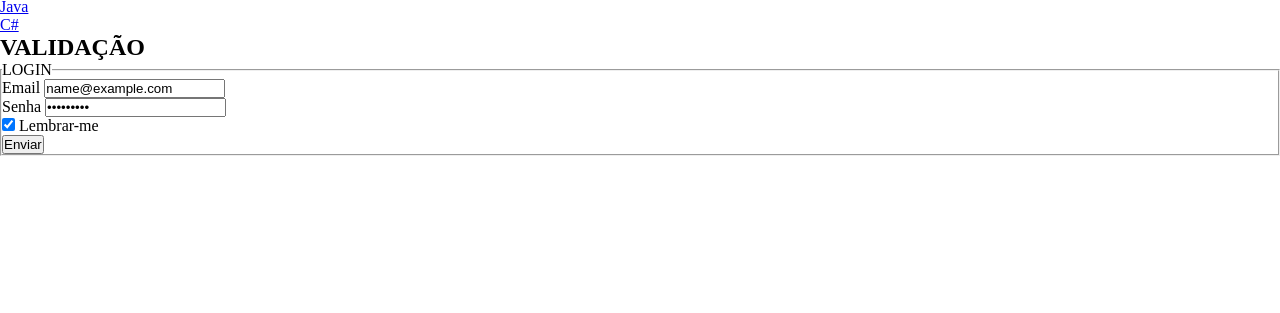
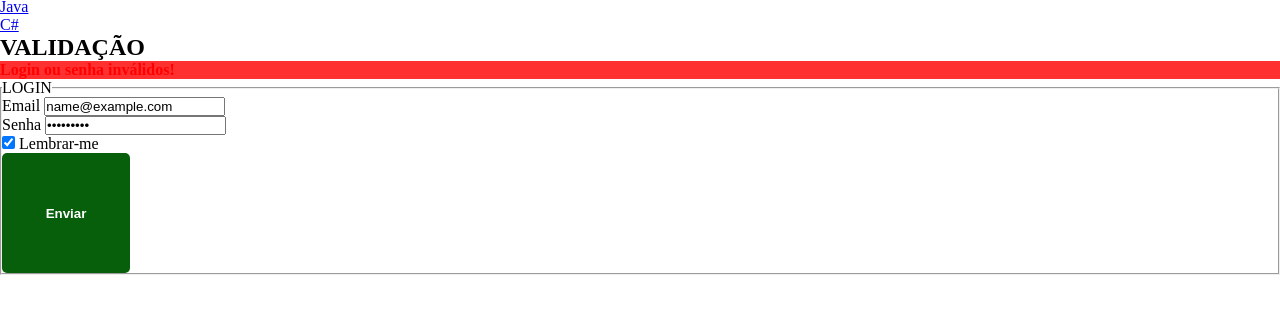
Before and after one commit to 1TDSPL-2024/exemplo-js, a plain HTML site: page index.html in a window 1280 px wide. Both pictures are taken after typing "name@example.com", "Sample123" into the empty fields and a click on the button "Enviar". Shown: the part 57-370 px from the top of the page. Drawn offline with Linux system fonts and the light colour scheme.

Commit message:
Validação de formulário com objetos e listas.

```diff
--- a/css/estilo.css
+++ b/css/estilo.css
@@ -2,25 +2,29 @@
     margin: 0;
     padding: 0;
     box-sizing: border-box;
-<<<<<<< HEAD
-
 }
 
-#cabecalho{
-  display: flex;
-  justify-content: space-between;
-
-  h1{
-    flex-grow: 1;
-    flex-shrink: 1;
-    flex-basis: 200px;
-  }
-
-=======
+button[type="submit"]{
+  display: inline-block;
+  width: 10vw;
+  height: 15vh;
+  font-weight: 700;
+  color: #fff;
+  background-color: #075f0b;
+  border: none;
+  border-radius: 5px;
 }
 
-#cabecalho{
-    background-color: aquamarine;
-    height: 190px;
->>>>>>> 7b437d9ba520a2ab22f1417b03e772dd0841151a
+.sucess{
+  display: block;
+  color: #075f0b;
+  font-weight: 700;
+  background-color: #57995a;
 }
+
+.error{
+  display: block;
+  color: #ff0000;
+  font-weight: 700;
+  background-color: #ff3030;
+}
--- a/index.html
+++ b/index.html
@@ -27,6 +27,9 @@
     <div>
         <h2>VALIDAÇÃO</h2>
         <div>
+            <span class="valida"></span>
+        </div>
+        <div>
             <form action="#" method="post" onsubmit="return false">
                 <fieldset>
                     <legend>LOGIN</legend>
@@ -43,7 +46,7 @@
                         <label for="idLembrar">Lembrar-me</label>
                     </div>
                     <div>
-                        <button type="submit" id="btnSubmit">Enviar</button>
+                        <button type="submit">Enviar</button>
                     </div>
                 </fieldset>
             </form>
--- a/js/script.js
+++ b/js/script.js
@@ -140,15 +140,83 @@
 //Funçoes
 
 //Declarando funções clássica
-function soma(a, b) {
-  return a + b;
-}
+//function soma(a, b) {
+//  return a + b;
+//}
 //Declarando funções anônimas
- let soma1 = function(a, b) {
-   return a + b;
- }
+// let soma1 = function(a, b) {
+//  return a + b;
+// }
 
 //Recuperando o valor da função através de variável e imprimindo!
-let resultado = soma(10, 20);
-console.log(resultado);
-console.log(soma1(2,2));
+//let resultado = soma(10, 20);
+//console.log(resultado);
+//console.log(soma1(2,2));
+
+
+//Criar uma lista de usuários
+
+let listaUsuarios = [
+  {emailUsuario:"jose@emai.com", senhaUsuario:"123456"},
+  {emailUsuario:"geraldo@emai.com", senhaUsuario:"654321"},
+  {emailUsuario:"manoel@emai.com", senhaUsuario:"123123"},
+  {emailUsuario:"miguel@emai.com", senhaUsuario:"111111"},
+  {emailUsuario:"erick@emai.com", senhaUsuario:"121212"},
+];
+//console.log("Listagem dos Usuários");
+//for (let x = 0; x < listaUsuarios.lenght; x++) {
+//  console.log(listaUsuarios[x].emailUsuario);
+//}
+
+//let usuario = {
+//  email:"email",
+//  senha:"senha"
+//}
+
+//listaUsuarios.forEach(function(u){
+//  if(u.emailUsuario === usuario.email){
+//    console.log("Email Encontrado!");
+//  }
+//});
+
+const btnSubmit = document.querySelector("button[type=submit]");
+//Adcionando um evento ao botão submit
+btnSubmit.addEventListener("click",function(){
+  //Recuperando os dados dos inputs dos usuários:
+  let email = document.querySelector("input[type=email]").value;
+  let senha = document.querySelector("input[type=password]").value;
+
+  //Criando o objeto que vai guardar os dados que será digitado no form.
+  let usuario = {
+    email : "",
+    senha : ""
+  }
+
+  //Populando o objeto com os dados do form
+  usuario.email = email;
+  usuario.senha = senha;
+
+  const msg = document.querySelector(".valida");
+
+  //Criando sistema de validação com loop.
+  for (let x = 0; x < listaUsuarios.length; x++){
+
+    if((usuario.email === listaUsuarios[x].emailUsuario) && (usuario.senha === listaUsuarios[x].senhaUsuario)){
+
+      msg.textContent = "Login validado com sucesso!"
+      msg.setAttribute("class","sucess");
+      setTimeout(()=>{
+        msg.setAttribute("class","valida");
+      }, 5000);
+
+      return true;
+    }
+  }
+
+  msg.textContent = "Login ou senha inválidos!"
+  msg.setAttribute("class","error");
+  setTimeout(()=>{
+    msg.setAttribute("class","valida");
+  }, 5000);
+
+})
```
